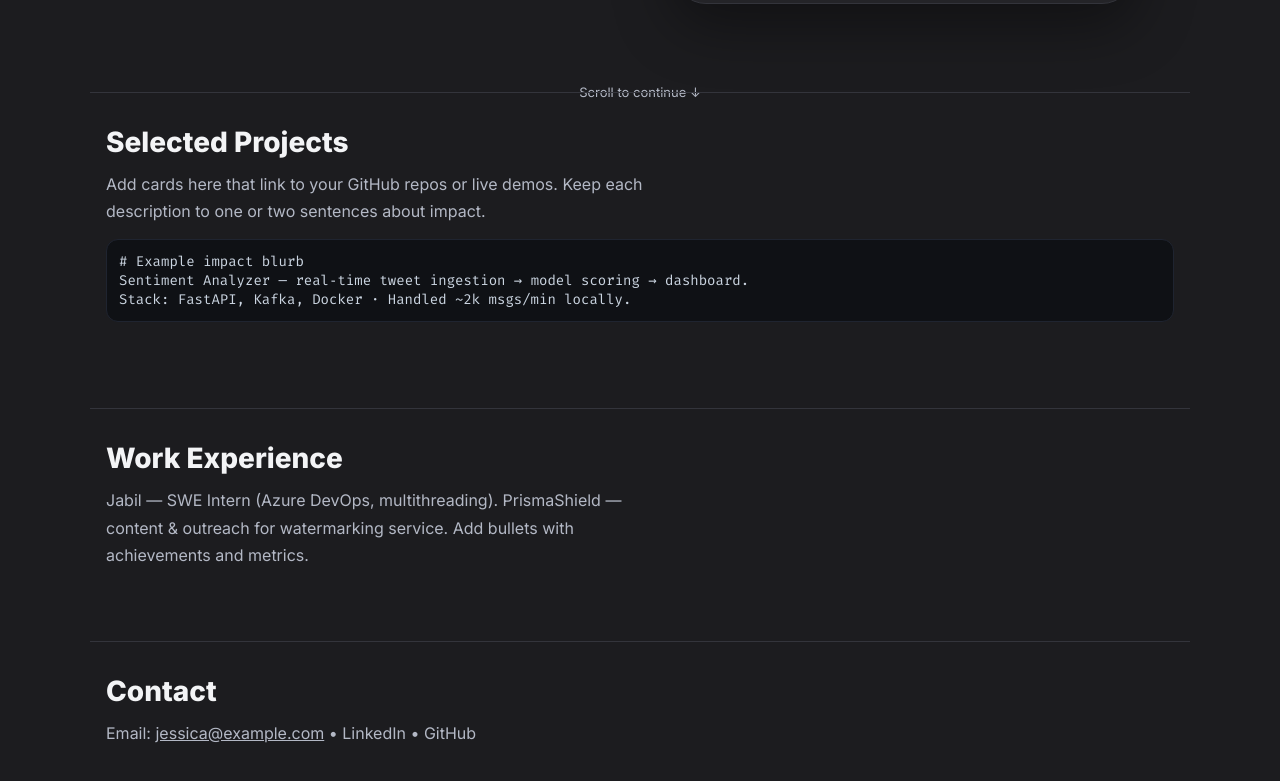
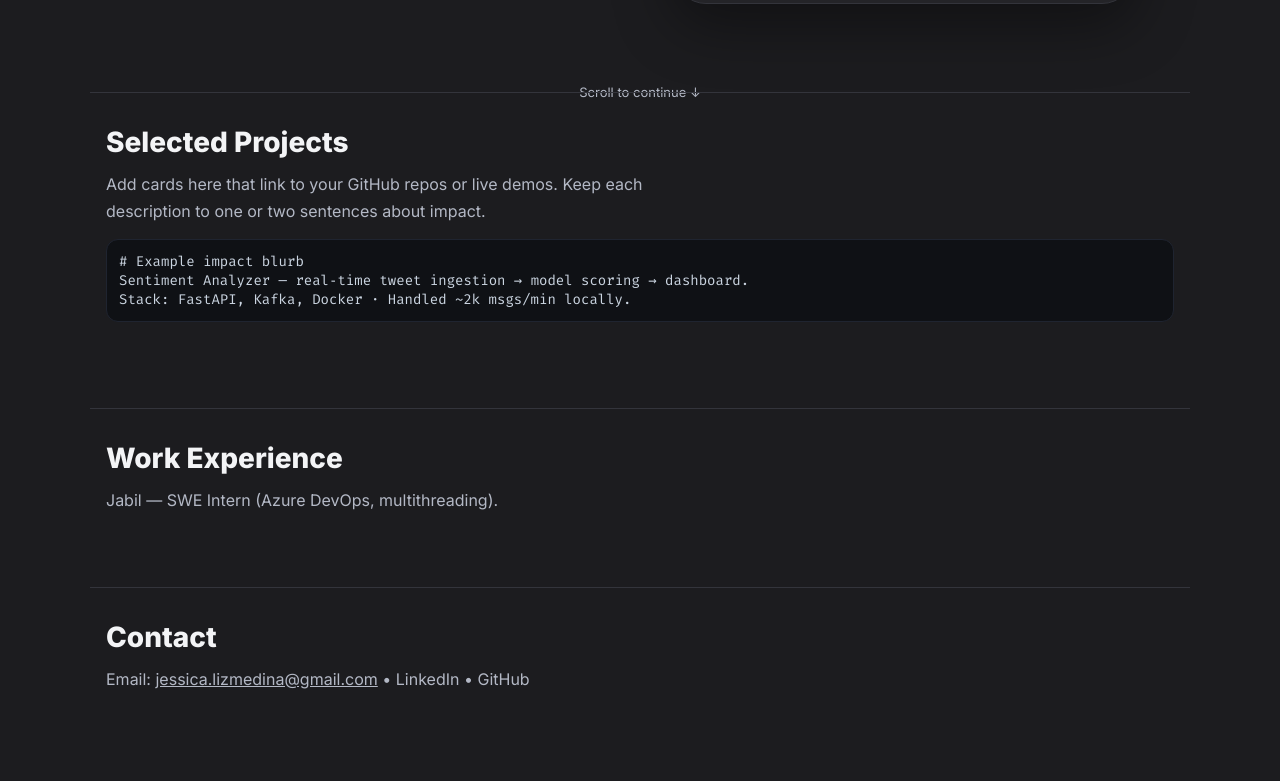
Before and after one commit to jessmed749/web_portfolio, a plain HTML site: page front.html in a window 1280 px wide. Shown: the part 680-1461 px from the top of the page. Drawn offline with Linux system fonts and the light colour scheme.

```diff
--- a/front.html
+++ b/front.html
@@ -127,12 +127,12 @@ Stack: FastAPI, Kafka, Docker · Handled ~2k msgs/min locally.</pre>
 
   <section id="experience" class="about wrap">
     <h2>Work Experience</h2>
-    <p class="sub">Jabil — SWE Intern (Azure DevOps, multithreading). PrismaShield — content & outreach for watermarking service. Add bullets with achievements and metrics.</p>
+    <p class="sub">Jabil — SWE Intern (Azure DevOps, multithreading).</p>
   </section>
 
   <section id="contact" class="about wrap" style="padding-bottom:120px">
     <h2>Contact</h2>
-    <p class="sub">Email: <a href="mailto:jessica@example.com">jessica@example.com</a> • LinkedIn • GitHub</p>
+    <p class="sub">Email: <a href="mailto:jessica.lizmedina@gmail.com">jessica.lizmedina@gmail.com</a> • LinkedIn • GitHub</p>
   </section>
 
   <script>
```
Also changed, not shown: assets/kurapiklaaa.jpeg (added).
